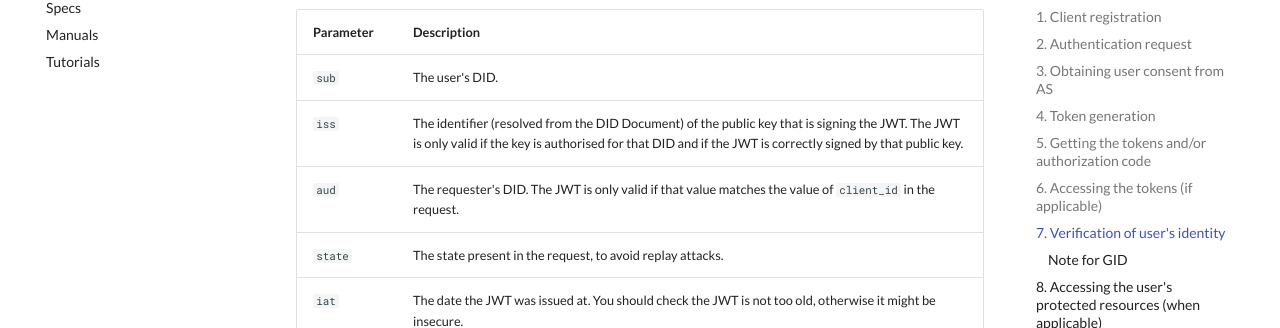
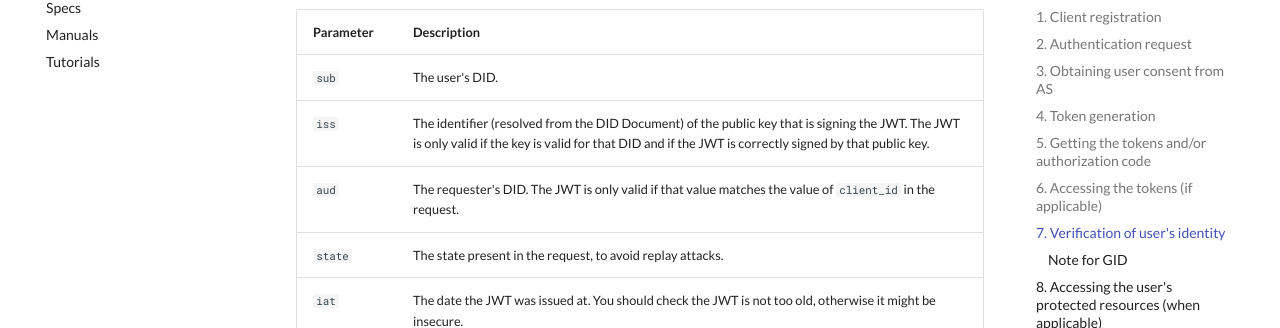
Before and after one commit to KayTrust/kaytrust.github.io, an MkDocs documentation site: the page built from docs/Specs/DIDConnect.md, in a window 1280 px wide and 900 px high, scrolled down 3919 px. Shown: the part 145-473 px from the top of the window. Built offline with MkDocs 1.6.1 and Material for MkDocs 9.7.7, drawn with Linux system fonts in a browser that asks for light colours.

Commit message:
Updated DIDConnect

```diff
--- a/docs/Specs/DIDConnect.md
+++ b/docs/Specs/DIDConnect.md
@@ -93,7 +93,7 @@ The JWT contained in the `id_token` provides the following claims:
 | Parameter | Description
 |-----------|------------
 | `sub`     | The user's DID.
-| `iss`| The identifier (resolved from the DID Document) of the public key that is signing the JWT. The JWT is only valid if the key is authorised for that DID and if the JWT is correctly signed by that public key.
+| `iss`| The identifier (resolved from the DID Document) of the public key that is signing the JWT. The JWT is only valid if the key is valid for that DID and if the JWT is correctly signed by that public key.
 | `aud`| The requester's DID. The JWT is only valid if that value matches the value of `client_id` in the request.
 | `state`| The state present in the request, to avoid replay attacks.
 | `iat`| The date the JWT was issued at. You should check the JWT is not too old, otherwise it might be insecure.
```
